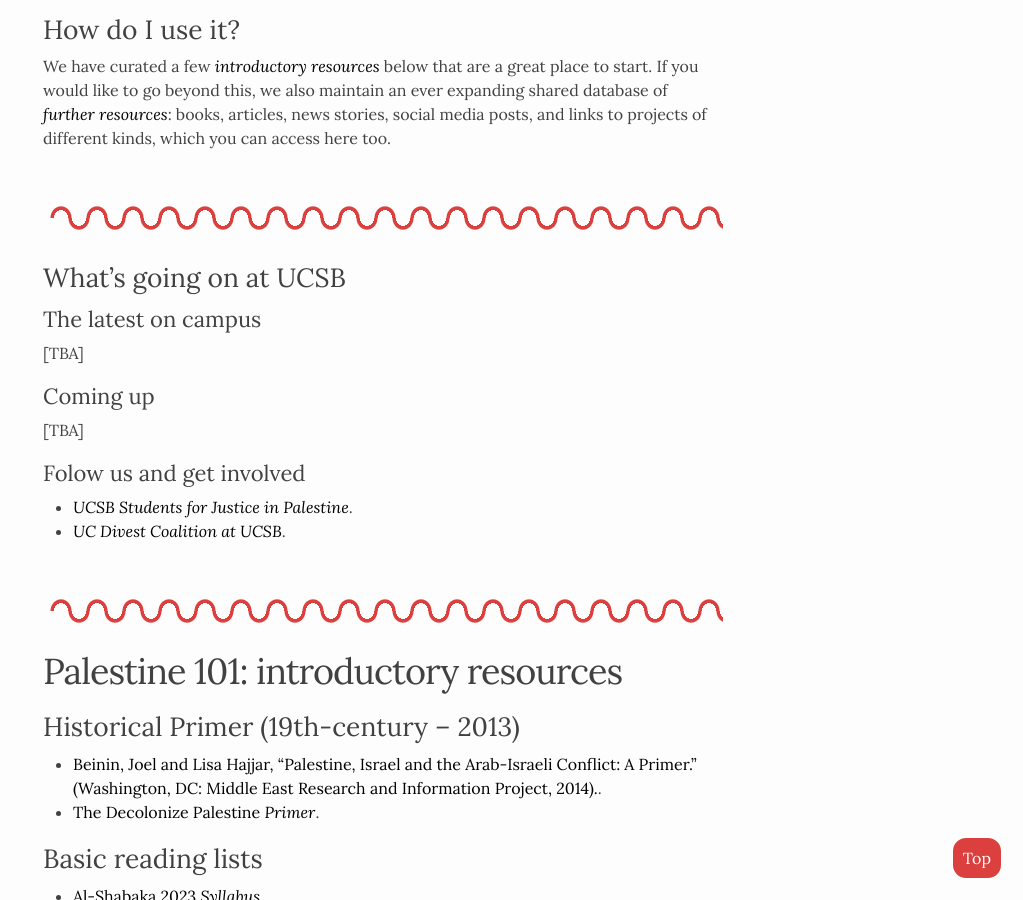
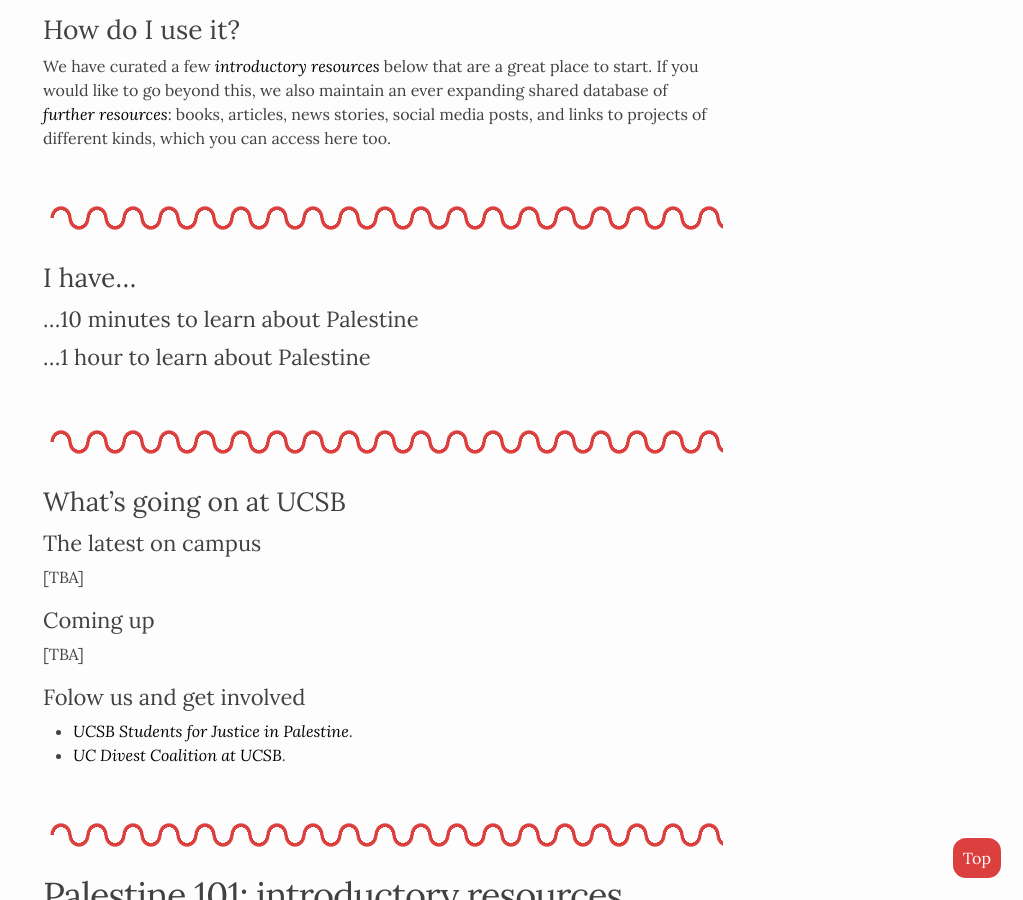
Before and after one commit to olivetreesb/olivetreesb, a Jekyll site: the page built from index.md, in a window 1280 px wide and 900 px high, scrolled down 799 px. Shown: the whole window, without its empty margins (257-1280 px from the left). Built offline with Jekyll 4.4.1, drawn with Linux system fonts in a browser that asks for light colours.

Commit message:
Added placeholder for new section

```diff
--- a/index.md
+++ b/index.md
@@ -18,6 +18,13 @@
 ## How do I use it?
 
 We have curated a few *[introductory resources](#palestine-101-introductory-resources)* below that are a great place to start. If you would like to go beyond this, we also maintain an ever expanding shared database of *[further resources](#further-resources)*: books, articles, news stories, social media posts, and links to projects of different kinds, which you can access here too.
+
+{% include squiggly-line.html %}
+## I have...
+
+### ...10 minutes to learn about Palestine
+
+### ...1 hour to learn about Palestine
 
 {% include squiggly-line.html %}
 ## What's going on at UCSB
```
